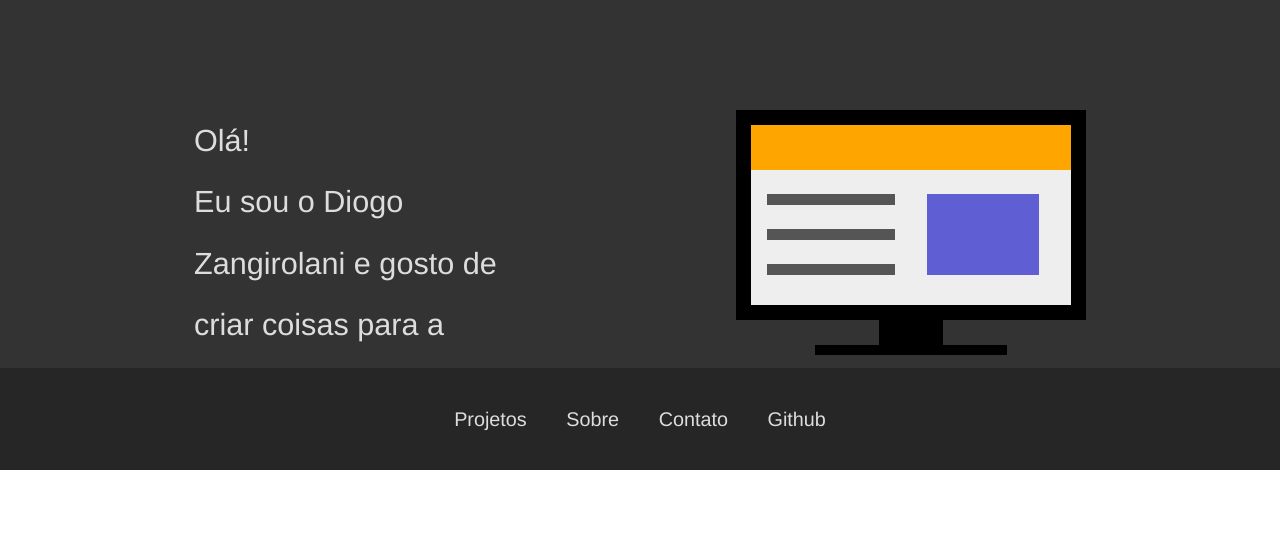
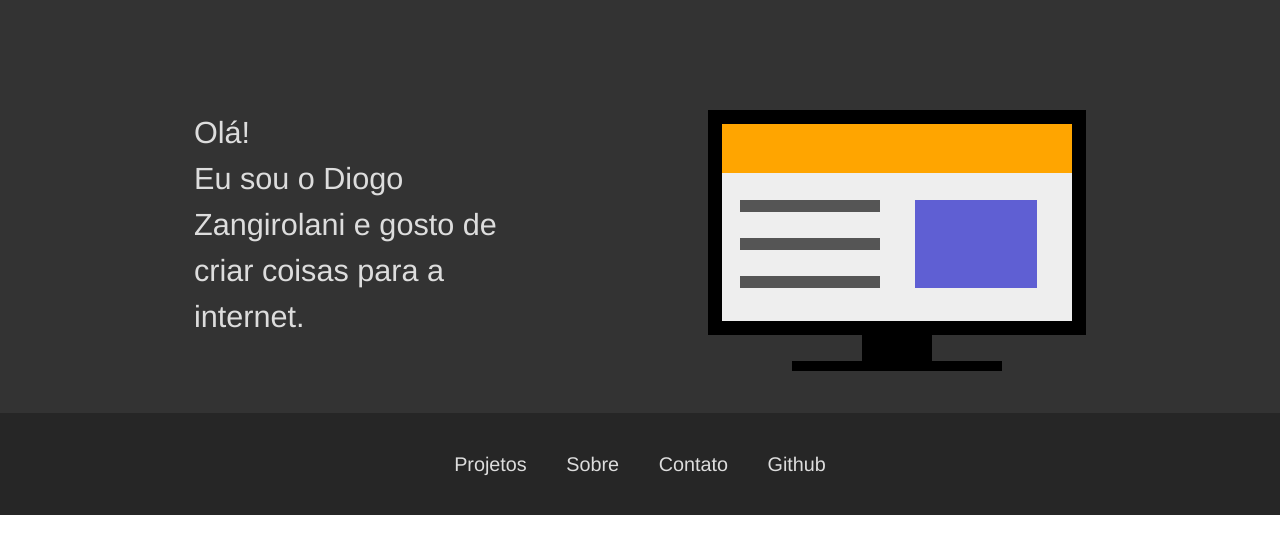
Before and after one commit to DiogoZdev/DiogoZdev.github.io, a plain HTML site: page index.html in a window 1280 px wide. Shown: the part 140-694 px from the top of the page. Drawn offline with Linux system fonts and the light colour scheme.

Commit message:
changes in screen size

```diff
--- a/styles/elements.css
+++ b/styles/elements.css
@@ -1,9 +1,9 @@
 .screen{
     margin:0 auto;
-    width:320px;
+    width:220px;
     aspect-ratio: 16 / 9;
     background: #eee;
-    border:black solid 15px;
+    border:black solid .8em;
 
     position:relative;
 }
@@ -71,8 +71,8 @@
     margin-left:10%;
 }
 
-@media (max-width:500px){
+@media (min-width:700px){
     .screen{
-        width:200px;
+        width:350px;
     }
 }
--- a/styles/style.css
+++ b/styles/style.css
@@ -99,11 +99,11 @@ main{
 .words p{
     width:85%;
     font-size:1.7rem;
-    line-height: 200%;
+    line-height: 150%;
 }
 
 .visual{
-    padding-bottom:5rem;
+    padding-bottom:10rem;
 }
 
 footer{
```
